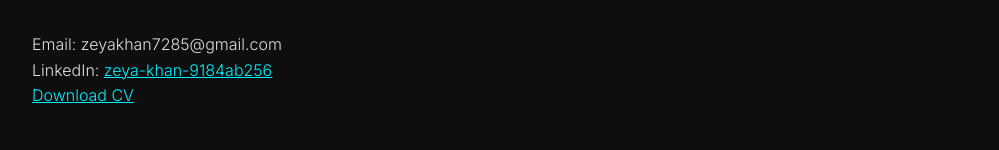
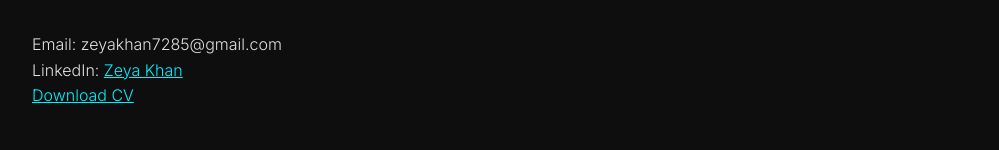
Before and after one commit to Z-khxn/Portfolio, a plain HTML site: page index.html in a window 1280 px wide. Shown: the part 2030-2180 px from the top of the page, without its empty margins (140-1139 px from the left). Drawn offline with Linux system fonts and the light colour scheme.

Commit message:
Update index.html

```diff
--- a/index.html
+++ b/index.html
@@ -200,7 +200,7 @@
   <section class="section animated" id="contact">
     <h2>Contact Me</h2>
     <p>Email: zeyakhan7285@gmail.com</p>
-    <p>LinkedIn: <a href="https://www.linkedin.com/in/zeya-khan-9184ab256/" target="_blank">zeya-khan-9184ab256</a></p>
+    <p>LinkedIn: <a href="https://www.linkedin.com/in/zeya-khan-9184ab256/" target="_blank">Zeya Khan</a></p>
     <a class="cta" href="#">Download CV</a>
   </section>
 
```
